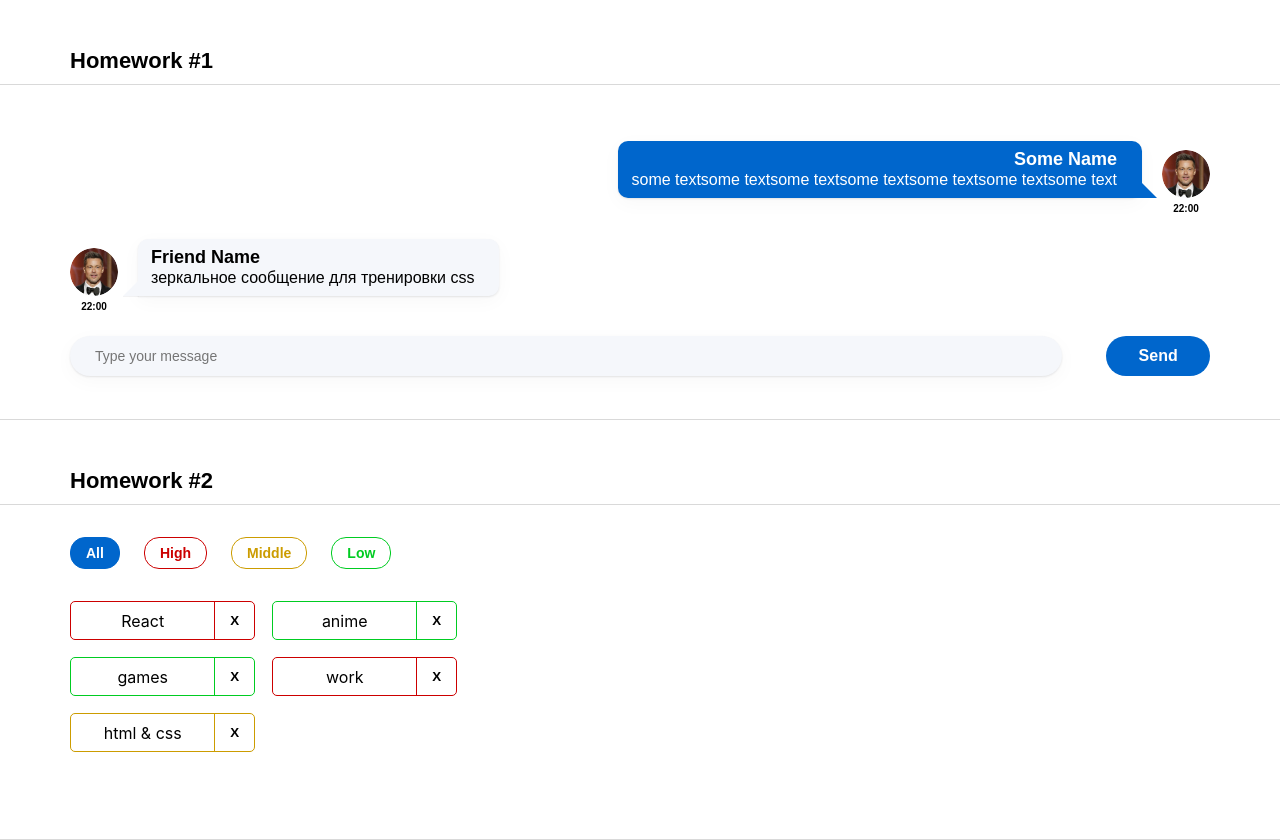
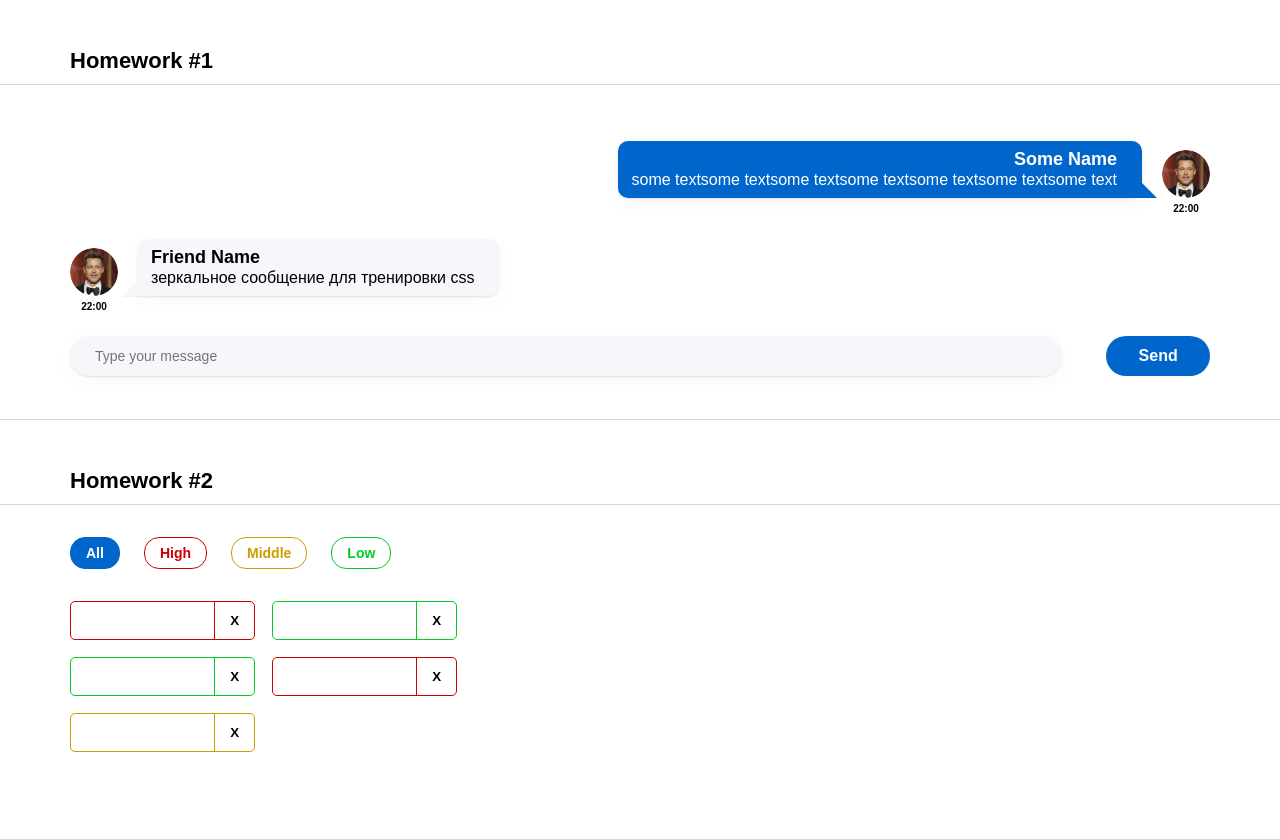
Before and after one commit to IgnatZakalinsky/hws, a React (Create React App) app: page / in a window 1280 px wide. Built offline with nearby package versions, Linux system fonts and the light colour scheme.

Commit message:
check del

```diff
--- a/src/s2-homeworks/hw02/affairs/affair/Affair.tsx
+++ b/src/s2-homeworks/hw02/affairs/affair/Affair.tsx
@@ -25,7 +25,7 @@ function Affair(props: AffairPropsType) {
         >
             <div id={'hw2-name-' + props.affair._id} className={nameClass}>
                 {/*создаёт студент*/}
-                {props.affair.name}
+                {/*{props.affair.name}*/}
                 {/**/}
             </div>
             <div id={'hw2-priority-' + props.affair._id} hidden>
@@ -37,7 +37,7 @@ function Affair(props: AffairPropsType) {
             <button
                 id={'hw2-button-delete-' + props.affair._id}
                 className={buttonClass}
-                onClick={deleteCallback} // need to fix
+                // onClick={deleteCallback} // need to fix
             >
                 {/*текст кнопки могут изменить студенты*/}
                 X
```
